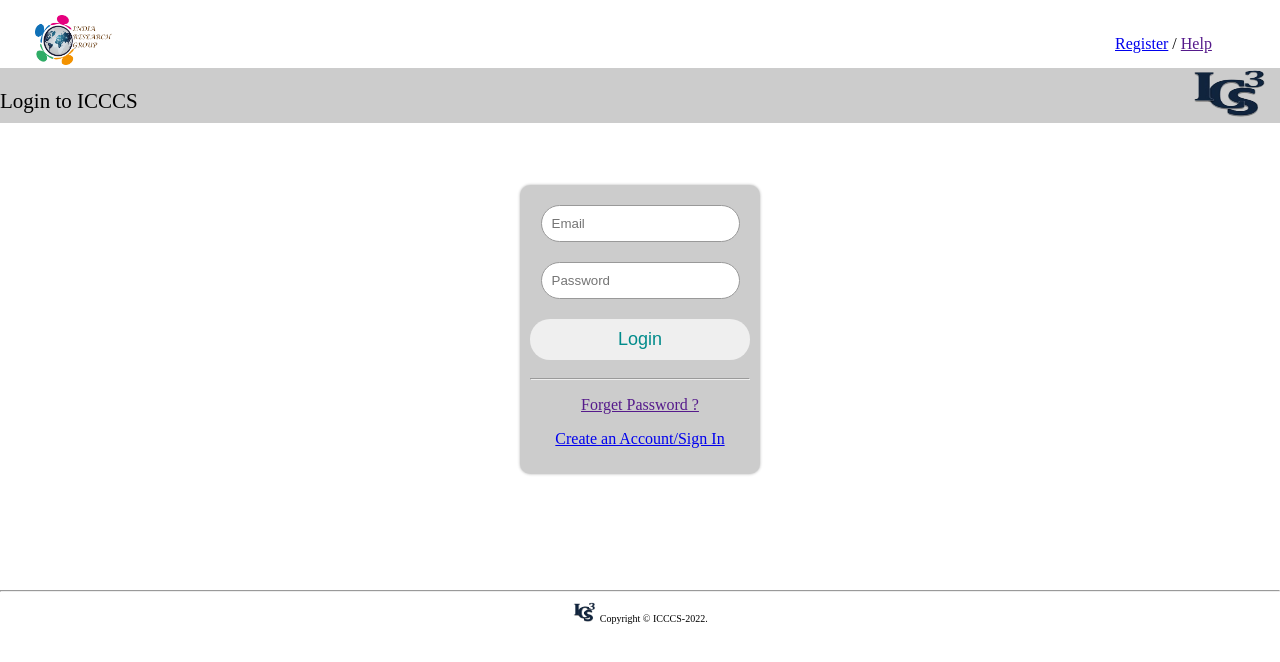
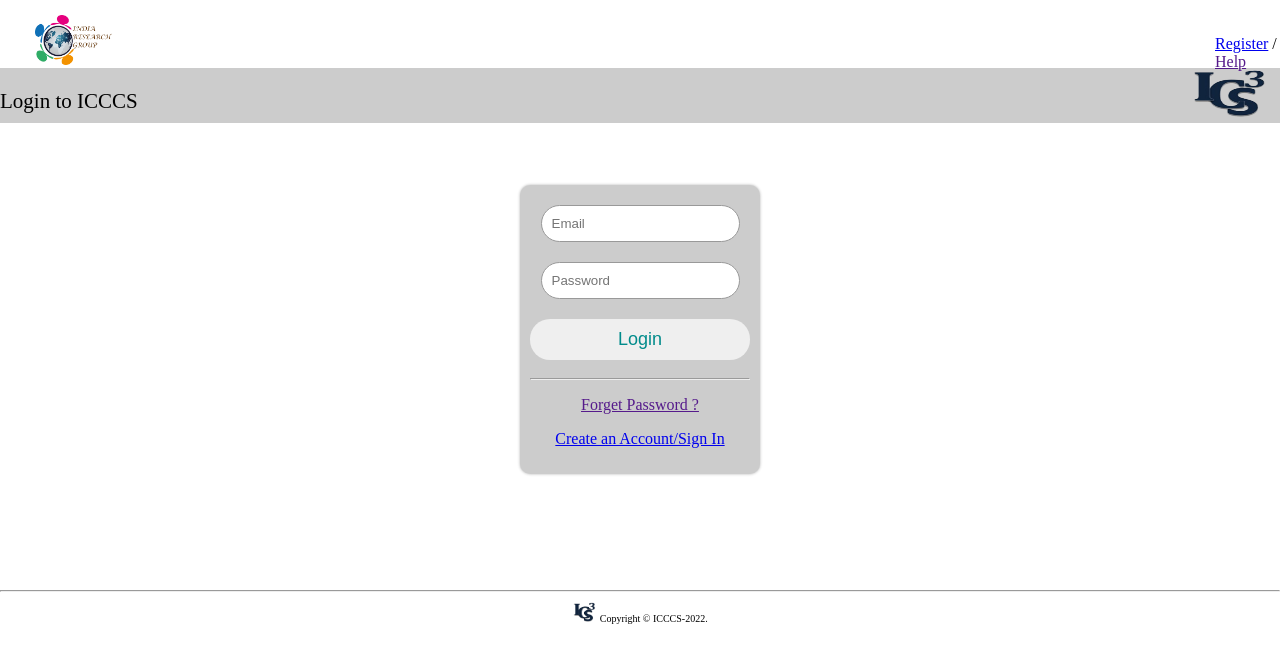
Before and after one commit to 51ab/pages, a plain HTML site: page index.html in a window 1280 px wide. Drawn offline with Linux system fonts and the light colour scheme.

Commit message:
Update style.css

```diff
--- a/style.css
+++ b/style.css
@@ -64,7 +64,7 @@ nav img{
 }
 nav .help{
 
-    margin-left: 1000px;
+    margin-left: 1100px;
     margin-top: 35px;
 
 }
```
